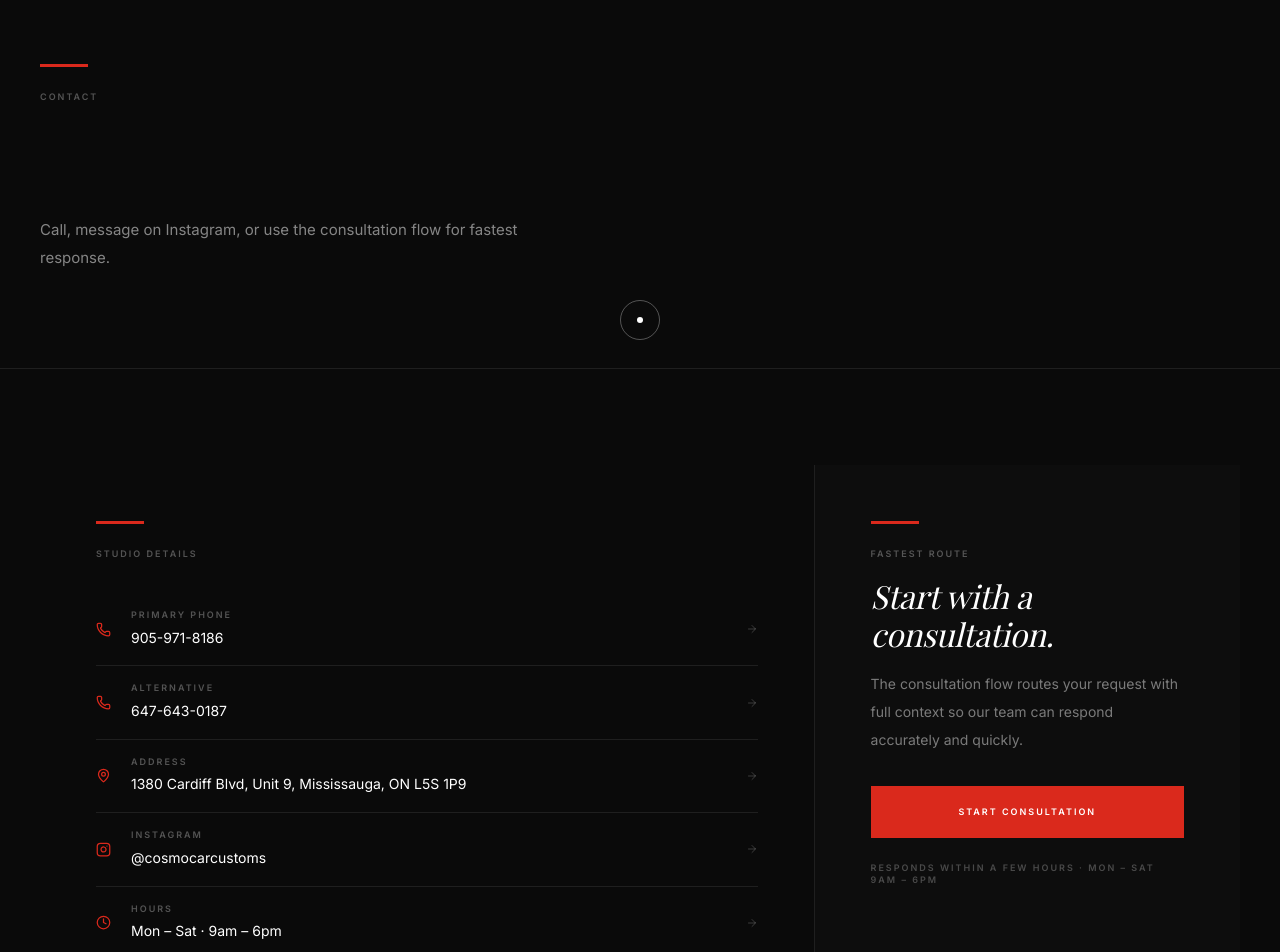
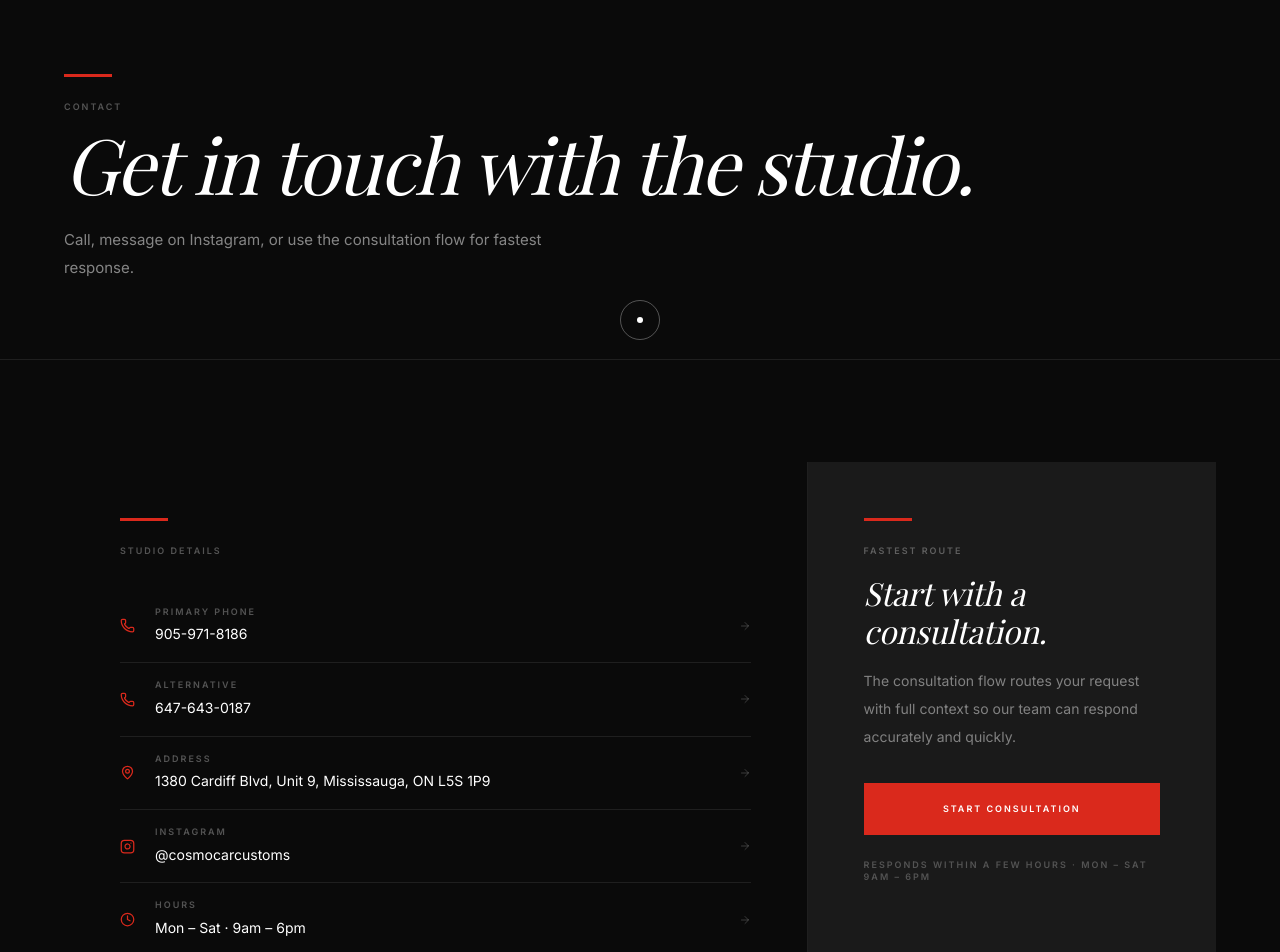
Before and after one commit to aakiflok/cosmo-car-customs, a Next.js app: page /contact in a window 1280 px wide. Shown: the part 80-1032 px from the top of the page. Built offline with nearby package versions, Linux system fonts and the light colour scheme.

Commit message:
polish: about + contact pages — fix wrappers, hardcoded colours, stat font

```diff
--- a/app/about/page.tsx
+++ b/app/about/page.tsx
@@ -14,7 +14,7 @@ export default function AboutPage() {
     <div className="min-h-screen bg-canvas">
 
       {/* Hero */}
-      <section className="container-pad page-hero">
+      <section className="w-full px-6 sm:px-10 lg:px-16 page-hero">
         <span className="livery-line" />
         <div className="label-uc mb-3 text-[9px] text-white/30">About Cosmo Car Customs</div>
         <h1 className="display-xl mb-6 max-w-[780px] text-white">
@@ -27,8 +27,8 @@ export default function AboutPage() {
       </section>
 
       {/* Editorial split */}
-      <section className="hairline container-pad section-pad">
-        <div className="grid gap-px bg-[#1f1f1f] lg:grid-cols-2">
+      <section className="border-t border-hairline w-full px-6 sm:px-10 lg:px-16 section-pad">
+        <div className="grid gap-px bg-hairline lg:grid-cols-2">
           <div className="relative min-h-[400px] overflow-hidden bg-canvas md:min-h-[580px]">
             <Image
               src="https://images.unsplash.com/photo-1616455579100-2ceaa4eb7d48?auto=format&fit=crop&w=1200&q=80"
@@ -49,7 +49,7 @@ export default function AboutPage() {
               We never rush a job. We never cut corners on product or process. And we never start work
               without understanding exactly what your vehicle needs.
             </p>
-            <div className="mb-10 grid grid-cols-2 gap-px bg-[#1f1f1f]">
+            <div className="mb-10 grid grid-cols-2 gap-px bg-hairline">
               {[
                 [BUSINESS.googleRating + '/5', 'Google Rating'],
                 [BUSINESS.reviewCount,          'Verified Reviews'],
@@ -57,7 +57,7 @@ export default function AboutPage() {
                 ['500+',                         'Vehicles Served'],
               ].map(([v, l]) => (
                 <div key={String(l)} className="bg-canvas p-5">
-                  <div className="text-2xl font-bold tracking-tight text-white">{v}</div>
+                  <div className="font-barlow font-bold text-[2rem] leading-none tracking-tight text-white">{v}</div>
                   <div className="label-uc mt-2 text-[9px] text-white/30">{l}</div>
                 </div>
               ))}
@@ -68,13 +68,13 @@ export default function AboutPage() {
       </section>
 
       {/* Values */}
-      <section className="hairline bg-[#0d0d0d] container-pad section-pad">
+      <section className="border-t border-hairline bg-[#0d0d0d] w-full px-6 sm:px-10 lg:px-16 section-pad">
         <div className="mb-14">
           <span className="livery-line" />
           <div className="label-uc mb-3 text-[9px] text-white/30">Our principles</div>
           <h2 className="display-xl text-white max-w-[600px]">What we stand for.</h2>
         </div>
-        <div className="grid gap-px bg-[#1f1f1f] sm:grid-cols-3">
+        <div className="grid gap-px bg-hairline sm:grid-cols-3">
           {[
             ['No shortcuts', 'Every step follows the correct sequence — wash, decontaminate, correct, protect. No step is skipped to save time.'],
             ['Honest advice', 'We recommend only what your vehicle genuinely needs. No upselling. No manufactured urgency.'],
@@ -90,13 +90,13 @@ export default function AboutPage() {
       </section>
 
       {/* Process */}
-      <section className="hairline container-pad section-pad">
+      <section className="border-t border-hairline w-full px-6 sm:px-10 lg:px-16 section-pad">
         <div className="mb-14">
           <span className="livery-line" />
           <div className="label-uc mb-3 text-[9px] text-white/30">How we work</div>
           <h2 className="display-xl text-white max-w-[600px]">From booking to delivery.</h2>
         </div>
-        <div className="grid gap-px bg-[#1f1f1f] sm:grid-cols-3">
+        <div className="grid gap-px bg-hairline sm:grid-cols-3">
           {PROCESS_STEPS.map((step, i) => (
             <div key={step.title} className="bg-canvas p-10" style={{ transitionDelay: `${i * 0.1}s` }}>
               <div className="num-hero mb-6 select-none text-rossa opacity-20" aria-hidden="true">{step.number}</div>
@@ -108,7 +108,7 @@ export default function AboutPage() {
       </section>
 
       {/* Location */}
-      <section className="hairline bg-[#0d0d0d] container-pad section-pad">
+      <section className="border-t border-hairline bg-[#0d0d0d] w-full px-6 sm:px-10 lg:px-16 section-pad">
         <div className="grid gap-12 lg:grid-cols-2 lg:items-center">
           <div>
             <span className="livery-line" />
--- a/app/contact/page.tsx
+++ b/app/contact/page.tsx
@@ -22,25 +22,22 @@ export default function ContactPage() {
     <div className="min-h-screen bg-canvas">
 
       {/* Hero */}
-      <section className="px-5 pb-24 pt-36 md:px-10">
-        <div className="mx-auto max-w-[1440px]">
+      <section className="w-full px-6 sm:px-10 lg:px-16 page-hero">
         <span className="livery-line" />
         <div className="label-uc mb-3 text-[9px] text-white/30">Contact</div>
-          <h1 className="display-xl mb-6 text-white fade-up">Get in touch with the studio.</h1>
+        <h1 className="display-xl mb-6 text-white">Get in touch with the studio.</h1>
         <p className="max-w-[480px] text-[15px] leading-7 text-white/50">
           Call, message on Instagram, or use the consultation flow for fastest response.
         </p>
-        </div>
       </section>
 
       {/* Details grid */}
-      <section className="hairline px-5 py-24 md:px-10">
-        <div className="mx-auto max-w-[1440px]">
-          <div className="grid gap-px bg-[#1f1f1f] lg:grid-cols-[1fr_0.55fr]">
+      <section className="border-t border-hairline w-full px-6 sm:px-10 lg:px-16 section-pad">
+        <div className="grid gap-px bg-hairline lg:grid-cols-[1fr_0.55fr]">
           <div className="bg-canvas p-10 md:p-14">
             <span className="livery-line" />
             <div className="label-uc mb-8 text-[9px] text-white/30">Studio details</div>
-              <ul className="divide-y divide-[#1f1f1f]">
+            <ul className="divide-y divide-hairline">
               {CONTACT_ITEMS.map(({ icon: Icon, label, value, href }) => (
                 <li key={label}>
                   <a href={href}
@@ -58,7 +55,7 @@ export default function ContactPage() {
               ))}
             </ul>
           </div>
-            <div className="bg-[#0d0d0d] p-10 md:p-14">
+          <div className="bg-elevated p-10 md:p-14">
             <span className="livery-line" />
             <div className="label-uc mb-4 text-[9px] text-white/30">Fastest route</div>
             <h2 className="display-md mb-4 text-white">Start with a consultation.</h2>
@@ -71,7 +68,6 @@ export default function ContactPage() {
             </p>
           </div>
         </div>
-        </div>
       </section>
     </div>
   );
```
Lines whose indentation alone changed are shown as unchanged.
